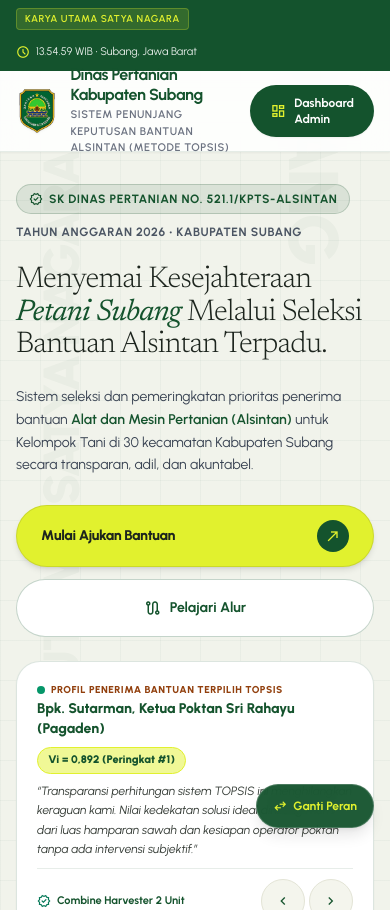
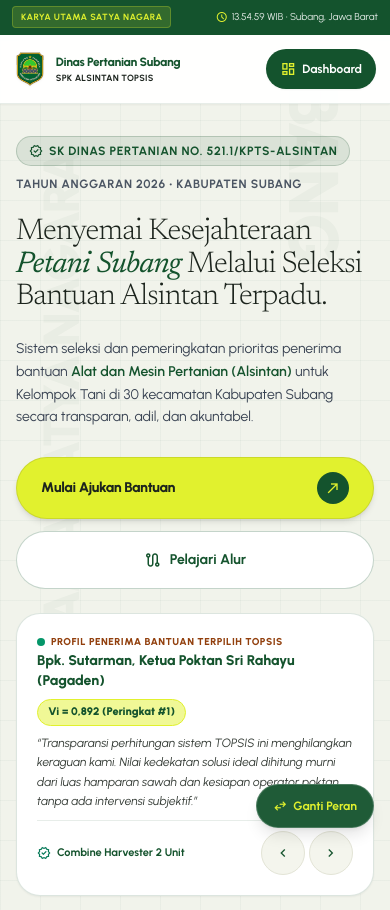
Before and after one commit to AlfathNH/PA_Project, a Laravel app: page / in a window 390 px wide. Shown: the top 910 px of the page. Run offline with Laravel 12, Linux system fonts and the light colour scheme; a user stored in the database is signed in; data comes from the database, SQL or seed files in the repository; some libraries are stand-ins or nearby versions.

Commit message:
Fix mobile visual bugs: responsive landing header, unclipped badges, and bottom safe clearance

```diff
--- a/resources/views/auth/register.blade.php
+++ b/resources/views/auth/register.blade.php
@@ -588,7 +588,7 @@
                                 <label for="nomor_badan_hukum" class="block text-xs font-extrabold text-forest-dark uppercase tracking-wider">
                                     No. SK / Badan Hukum
                                 </label>
-                                <span class="text-[10px] text-muted-green font-bold bg-bone-canvas px-2 py-0.5 rounded-full border border-bone-slate">Opsional</span>
+                                <span class="shrink-0 whitespace-nowrap text-[10px] text-muted-green font-bold bg-bone-canvas px-2 py-0.5 rounded-full border border-bone-slate">Opsional</span>
                             </div>
                             <div class="relative">
                                 <div class="absolute inset-y-0 left-0 pl-3.5 flex items-center pointer-events-none text-muted-green">
--- a/resources/views/landing.blade.php
+++ b/resources/views/landing.blade.php
@@ -108,19 +108,19 @@
 
     <!-- Government Protocol Top Banner -->
     <section class="relative z-40 bg-forest-dark text-white text-xs border-b border-forest-dark/30">
-        <div class="max-w-[1536px] mx-auto px-4 sm:px-8 py-2 flex flex-wrap items-center justify-between gap-3">
-            <div class="flex items-center gap-3">
-                <span class="inline-flex items-center gap-1 px-2 py-0.5 rounded bg-chartreuse/15 text-chartreuse font-semibold text-[10px] tracking-wider uppercase border border-chartreuse/25">
+        <div class="max-w-[1536px] mx-auto px-3 sm:px-8 py-1.5 sm:py-2 flex flex-wrap items-center justify-between gap-2 sm:gap-3">
+            <div class="flex items-center gap-2 sm:gap-3">
+                <span class="inline-flex items-center gap-1 px-2 py-0.5 rounded bg-chartreuse/15 text-chartreuse font-bold text-[9px] sm:text-[10px] tracking-wider uppercase border border-chartreuse/25">
                     KARYA UTAMA SATYA NAGARA
                 </span>
                 <span class="hidden md:inline text-white/80 font-medium tracking-wide">
                     PEMERINTAH DAERAH KABUPATEN SUBANG • DINAS PERTANIAN
                 </span>
             </div>
-            <div class="flex items-center gap-4 text-white/90 text-[11px]">
-                <span class="flex items-center gap-1.5">
-                    <span class="material-symbols-outlined text-sm text-chartreuse">schedule</span>
-                    <span id="live-clock">--:--:-- WIB • Subang, Jawa Barat</span>
+            <div class="flex items-center gap-3 sm:gap-4 text-white/90 text-[10px] sm:text-[11px]">
+                <span class="flex items-center gap-1">
+                    <span class="material-symbols-outlined text-xs sm:text-sm text-chartreuse">schedule</span>
+                    <span id="live-clock">--:--:-- WIB • Subang</span>
                 </span>
                 <div class="h-3 w-px bg-white/20 hidden md:block"></div>
                 <span class="hidden md:flex items-center gap-1 text-chartreuse">
@@ -132,14 +132,26 @@
     </section>
 
     <!-- Main Navigation Header -->
-    <header class="sticky top-0 z-40 bg-white/85 backdrop-blur-md border-b border-forest-dark/10 shadow-sm transition-all duration-200">
-        <div class="flex justify-between items-center w-full px-4 sm:px-8 max-w-[1536px] mx-auto h-20">
-            <!-- Brand & Transparent Emblem -->
-            <a href="{{ url('/') }}" class="flex items-center gap-3 group">
+    <header class="sticky top-0 z-40 bg-white/95 backdrop-blur-md border-b border-forest-dark/10 shadow-sm transition-all duration-200">
+        <div class="flex justify-between items-center w-full px-3.5 sm:px-8 max-w-[1536px] mx-auto min-h-[4.25rem] sm:h-20 py-2 sm:py-0 gap-2 sm:gap-4">
+            <!-- Brand & Transparent Emblem (Responsive Layout Anti-Tumpuk di Mobile) -->
+            <a href="{{ url('/') }}" class="flex items-center gap-2.5 sm:gap-3.5 group min-w-0">
                 <img src="{{ asset('images/logo-subang-emblem.png') }}?v={{ file_exists(public_path('images/logo-subang-emblem.png')) ? filemtime(public_path('images/logo-subang-emblem.png')) : time() }}"
                      alt="Logo Pemkab Subang"
-                     class="h-12 w-auto object-contain transition-transform group-hover:scale-105 filter drop-shadow-sm">
-                <div class="flex flex-col">
+                     class="h-9 sm:h-12 w-auto shrink-0 object-contain transition-transform group-hover:scale-105 filter drop-shadow-sm">
+
+                <!-- Teks Ringkas Mobile (< sm) -->
+                <div class="flex flex-col sm:hidden min-w-0">
+                    <span class="font-extrabold text-xs text-forest-dark tracking-tight leading-snug group-hover:text-emerald-700 transition-colors">
+                        Dinas Pertanian Subang
+                    </span>
+                    <span class="text-[9px] font-bold text-muted-green uppercase tracking-wide truncate">
+                        SPK Alsintan TOPSIS
+                    </span>
+                </div>
+
+                <!-- Teks Lengkap Tablet & Desktop (>= sm) -->
+                <div class="hidden sm:flex flex-col min-w-0">
                     <span class="font-bold text-base sm:text-lg text-forest-dark tracking-tight leading-tight group-hover:text-emerald-700 transition-colors">
                         Dinas Pertanian Kabupaten Subang
                     </span>
@@ -162,33 +174,36 @@
                 </a>
             </nav>
 
-            <!-- Right Portal CTAs -->
-            <div class="flex items-center gap-3">
+            <!-- Right Portal CTAs (Mobile-Friendly Pill Button) -->
+            <div class="flex items-center gap-2 sm:gap-3 shrink-0">
                 @auth
                     @if(auth()->user()->role === 'admin')
-                        <a href="{{ route('admin.dashboard') }}" class="inline-flex items-center gap-2 px-5 py-2.5 rounded-full bg-forest-dark text-white font-bold text-xs hover:bg-forest-hover transition-all shadow-sm">
+                        <a href="{{ route('admin.dashboard') }}" class="inline-flex items-center gap-1.5 sm:gap-2 px-3.5 sm:px-5 py-2 sm:py-2.5 rounded-full bg-forest-dark text-white font-bold text-xs hover:bg-forest-hover transition-all shadow-sm">
                             <span class="material-symbols-outlined text-base text-chartreuse">dashboard</span>
-                            <span>Dashboard Admin</span>
+                            <span class="hidden sm:inline">Dashboard Admin</span>
+                            <span class="sm:hidden">Dashboard</span>
                         </a>
                     @elseif(auth()->user()->role === 'kepala_bidang')
-                        <a href="{{ route('kepbid.dashboard') }}" class="inline-flex items-center gap-2 px-5 py-2.5 rounded-full bg-forest-dark text-white font-bold text-xs hover:bg-forest-hover transition-all shadow-sm">
+                        <a href="{{ route('kepbid.dashboard') }}" class="inline-flex items-center gap-1.5 sm:gap-2 px-3.5 sm:px-5 py-2 sm:py-2.5 rounded-full bg-forest-dark text-white font-bold text-xs hover:bg-forest-hover transition-all shadow-sm">
                             <span class="material-symbols-outlined text-base text-chartreuse">dashboard</span>
-                            <span>Dashboard Pimpinan</span>
+                            <span class="hidden sm:inline">Dashboard Pimpinan</span>
+                            <span class="sm:hidden">Dashboard</span>
                         </a>
                     @else
-                        <a href="{{ route('poktan.dashboard') }}" class="inline-flex items-center gap-2 px-5 py-2.5 rounded-full bg-forest-dark text-white font-bold text-xs hover:bg-forest-hover transition-all shadow-sm">
+                        <a href="{{ route('poktan.dashboard') }}" class="inline-flex items-center gap-1.5 sm:gap-2 px-3.5 sm:px-5 py-2 sm:py-2.5 rounded-full bg-forest-dark text-white font-bold text-xs hover:bg-forest-hover transition-all shadow-sm">
                             <span class="material-symbols-outlined text-base text-chartreuse">dashboard</span>
-                            <span>Dashboard Poktan</span>
+                            <span class="hidden sm:inline">Dashboard Poktan</span>
+                            <span class="sm:hidden">Dashboard</span>
                         </a>
                     @endif
                 @else
                     <a href="{{ route('register') }}" class="hidden sm:inline-flex items-center gap-1.5 px-4 py-2 rounded-full border border-forest-dark/30 text-forest-dark hover:bg-forest-dark/5 text-xs font-bold transition">
                         Daftar Poktan
                     </a>
-                    <a href="{{ route('login') }}" class="inline-flex items-center gap-2 px-5 py-2.5 rounded-full bg-chartreuse text-obsidian font-bold text-xs hover:bg-chartreuse-hover active:scale-[0.98] transition-all shadow-sm border border-black/10">
+                    <a href="{{ route('login') }}" class="inline-flex items-center gap-1.5 sm:gap-2 px-3.5 sm:px-5 py-2 sm:py-2.5 rounded-full bg-chartreuse text-obsidian font-black text-xs hover:bg-chartreuse-hover active:scale-[0.98] transition-all shadow-sm border border-black/10 shrink-0 whitespace-nowrap">
                         <span>Masuk Portal</span>
-                        <span class="w-6 h-6 rounded-full bg-forest-dark text-chartreuse flex items-center justify-center text-xs">
-                            <span class="material-symbols-outlined text-sm leading-none">arrow_forward</span>
+                        <span class="w-5 h-5 sm:w-6 sm:h-6 rounded-full bg-forest-dark text-chartreuse flex items-center justify-center text-xs shrink-0">
+                            <span class="material-symbols-outlined text-xs sm:text-sm leading-none">arrow_forward</span>
                         </span>
                     </a>
                 @endauth
--- a/resources/views/layouts/app.blade.php
+++ b/resources/views/layouts/app.blade.php
@@ -389,7 +389,7 @@
     </main>
 
     <!-- Municipal Footer (Dinas Pertanian Kabupaten Subang) -->
-    <footer class="bg-white border-t border-bone-slate mt-auto pt-6 @auth pb-24 lg:pb-6 @else py-6 @endauth">
+    <footer class="bg-white border-t border-bone-slate mt-auto pt-6 @auth pb-32 sm:pb-36 lg:pb-6 @else py-6 @endauth">
         <div class="max-w-[1536px] mx-auto px-4 sm:px-6 lg:px-8 flex flex-col sm:flex-row items-center justify-between gap-3 text-xs text-muted-green">
             <div class="flex items-center space-x-2">
                 <img src="{{ asset('images/logo-subang-emblem.png') }}?v={{ file_exists(public_path('images/logo-subang-emblem.png')) ? filemtime(public_path('images/logo-subang-emblem.png')) : time() }}"
```
Also changed, not shown: resources/views/poktan/dashboard.blade.php (+8 -6 lines).
